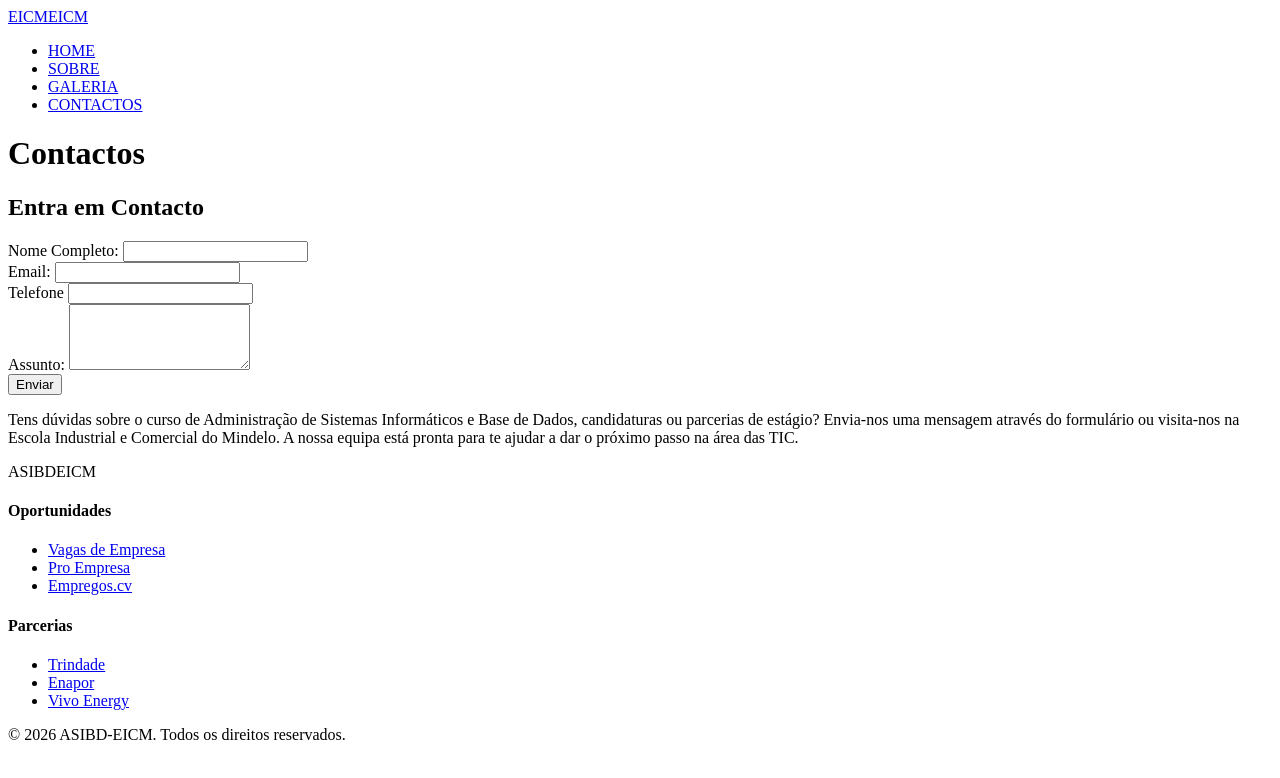
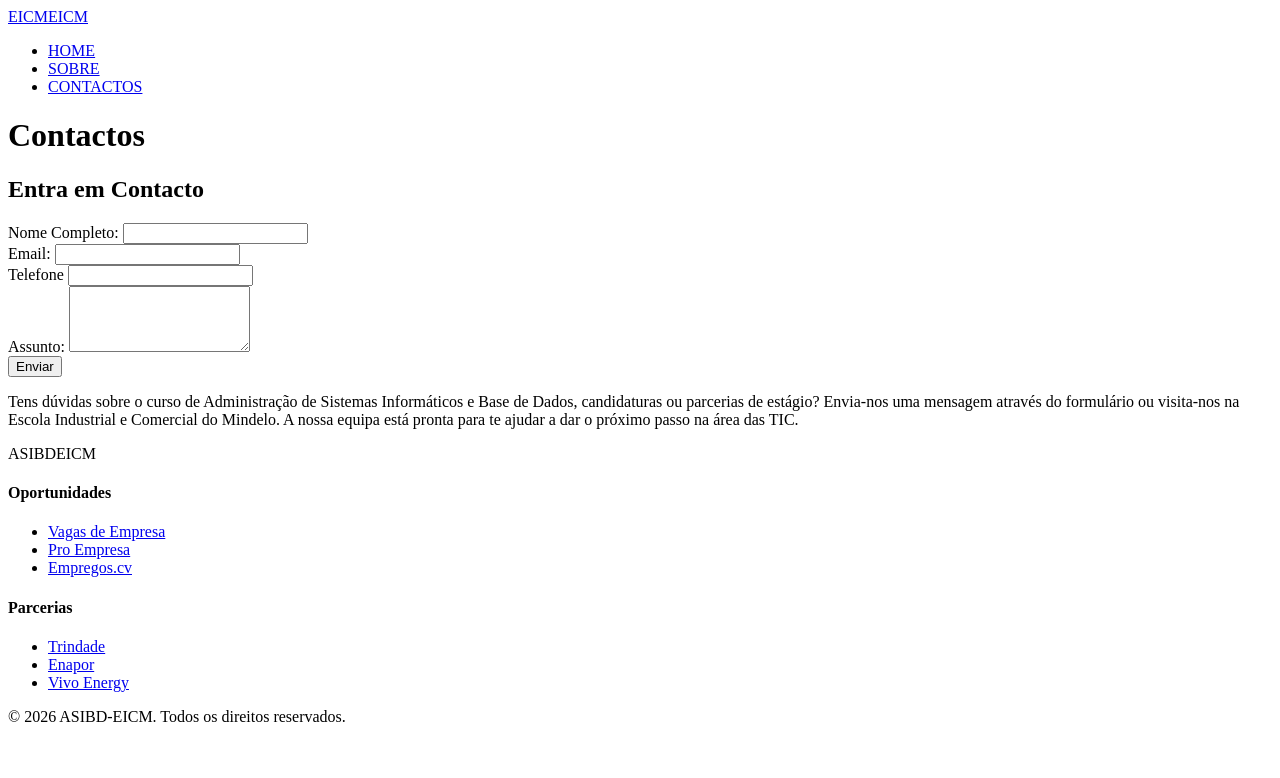
Before and after one commit to danielbritocardoso/ASIBD, a plain HTML site: page contactos.html in a window 1280 px wide. Drawn offline with Linux system fonts and the light colour scheme.

Commit message:
remocao da pagina galeria

```diff
--- a/contactos.html
+++ b/contactos.html
@@ -13,7 +13,6 @@
             <ul>
                 <li><a href="index.html">HOME</a></li>
                 <li><a href="sobre.html">SOBRE</a></li>
-                <li><a href="galeria.html">GALERIA</a></li>
                 <li><a href="contactos.html">CONTACTOS</a></li>
             </ul>
         </nav>
```
Also changed, not shown: index.html (+0 -1 lines), sobre.html (+3 -1 lines), galeria.html (deleted).
